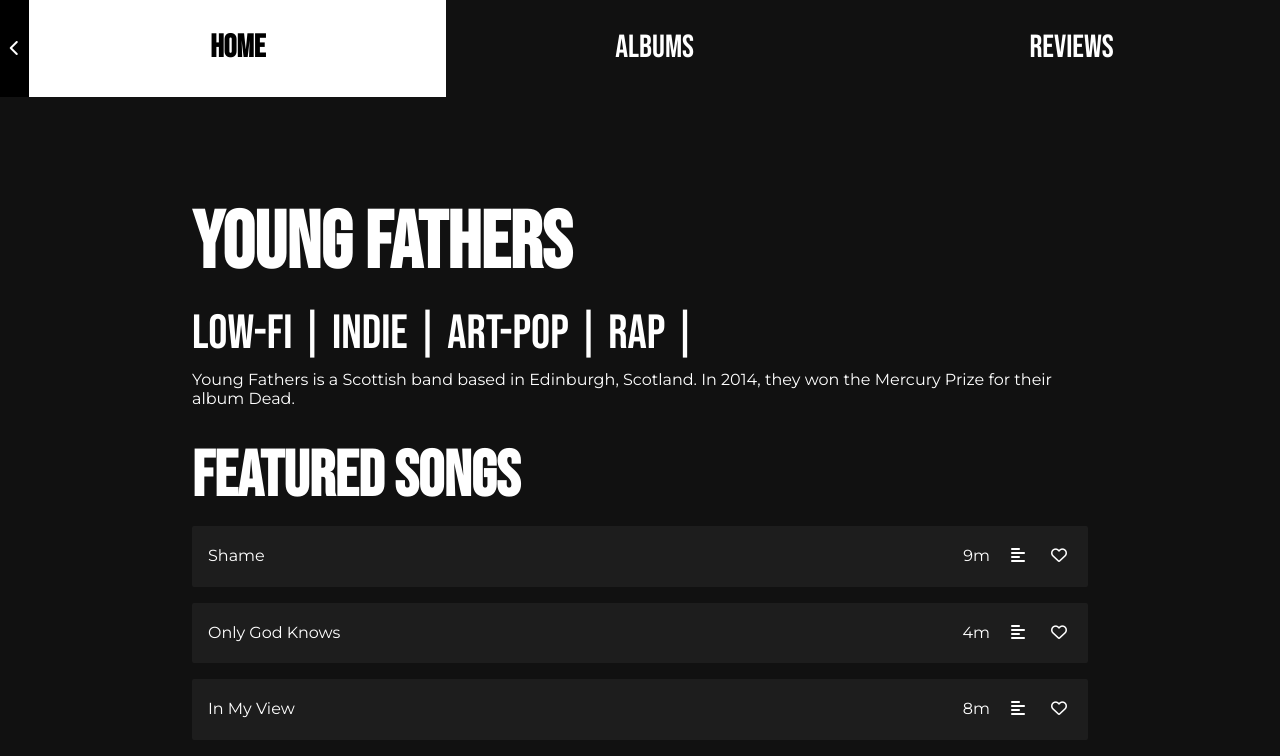
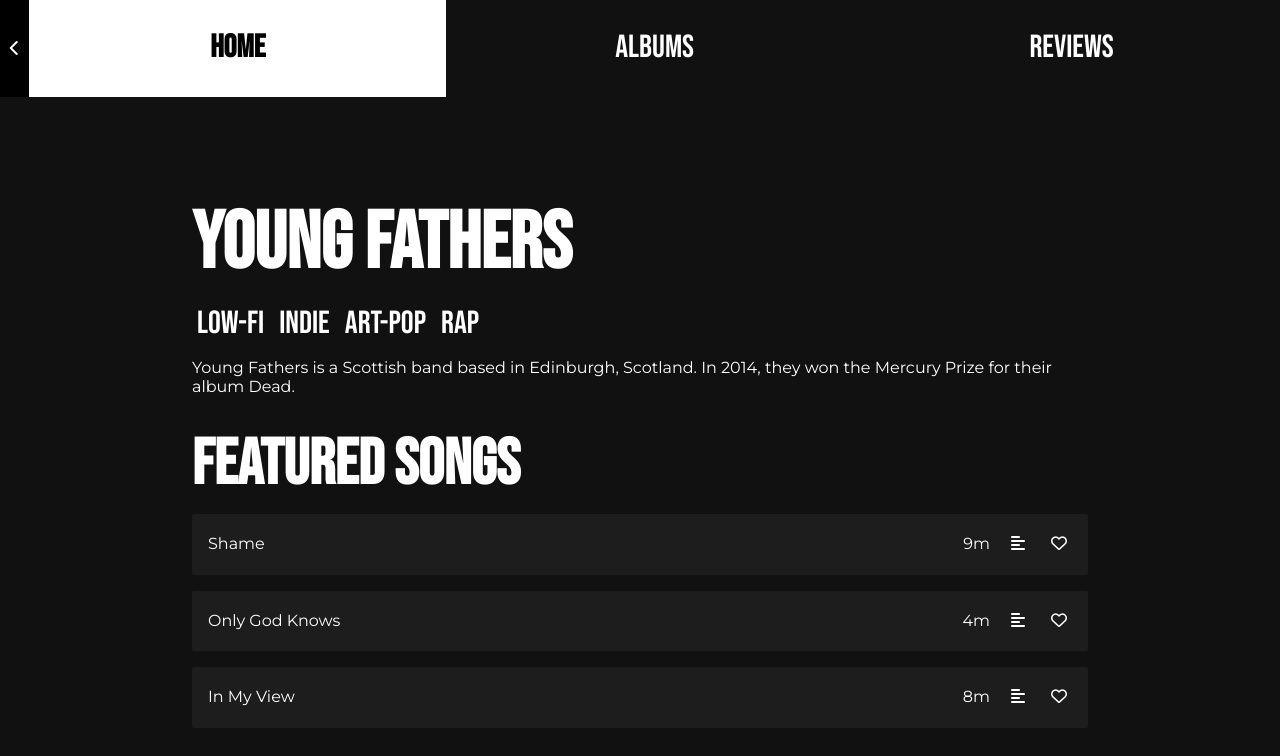
Before and after one commit to theduckfliesagain/react-music-app, a React app: page / in a window 1280 px wide. Shown: the top 756 px of the page. Built offline with nearby package versions, Linux system fonts and the light colour scheme.

Commit message:
style generes

```diff
--- a/src/pages/Profile/index.js
+++ b/src/pages/Profile/index.js
@@ -1,5 +1,7 @@
 import React from 'react';
 import { FeaturedSongs } from "../../components";
+
+import './styles.css'
 
 const Profile = () => {
 
@@ -8,9 +10,9 @@
     return (
         <section className="artist-profile">
             <h1>Young Fathers</h1>
-            <h3>
-                {genres.map(genre => (<span key={genre}>{genre} | </span> ))}
-            </h3>
+            <h4 className="genres">
+                {genres.map(genre => (<span key={genre}>{genre} </span> ))}
+            </h4>
             <p>
                 Young Fathers is a Scottish band based in Edinburgh, Scotland.
                 In 2014, they won the Mercury Prize for their album Dead.
--- /dev/null
+++ b/src/pages/Profile/styles.css
@@ -0,0 +1,8 @@
+.genres>span {
+    font-weight: lighter;
+    margin: 1em 5px;
+}
+
+.artist-profile>p {
+    margin: 1em 0;
+}
```
